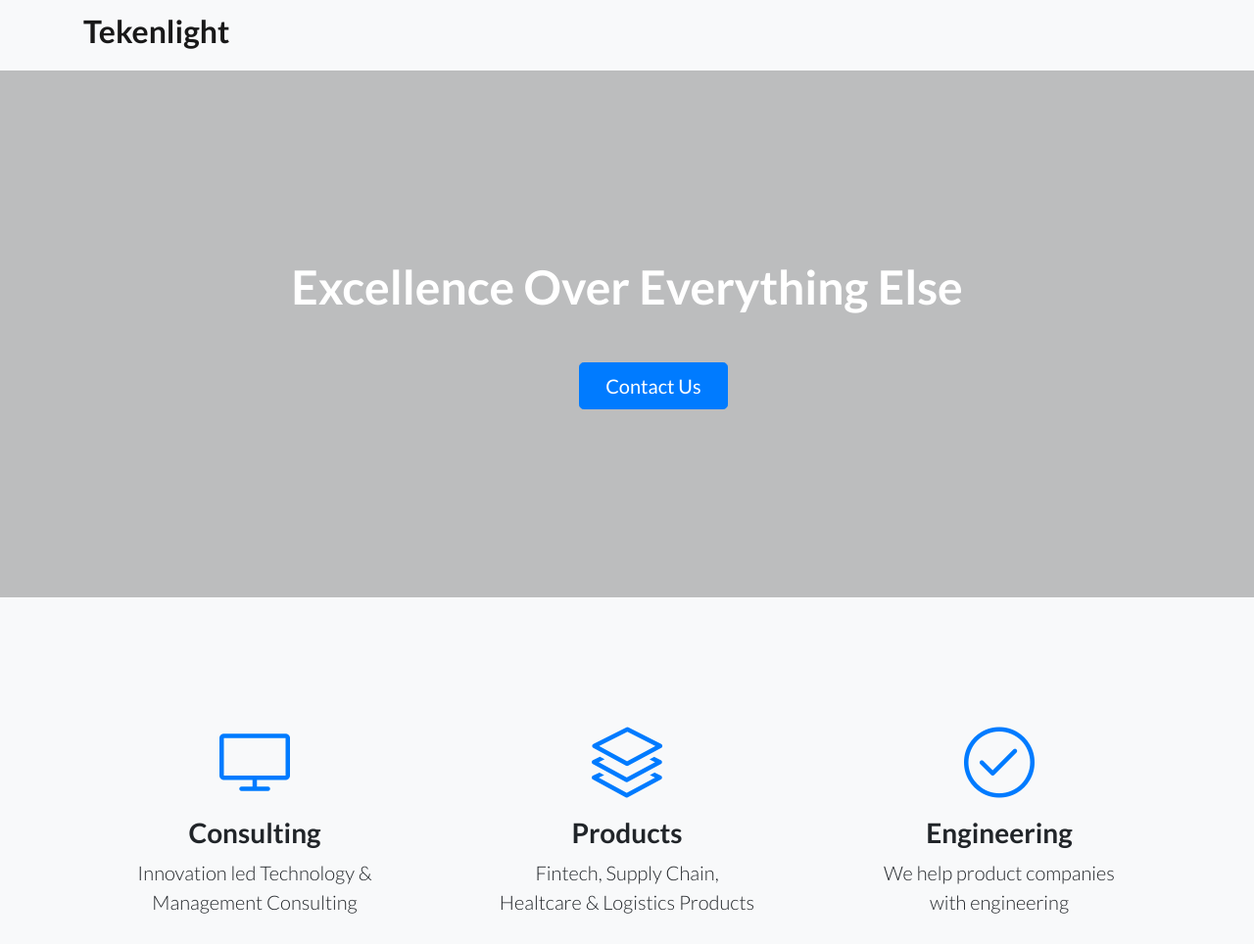
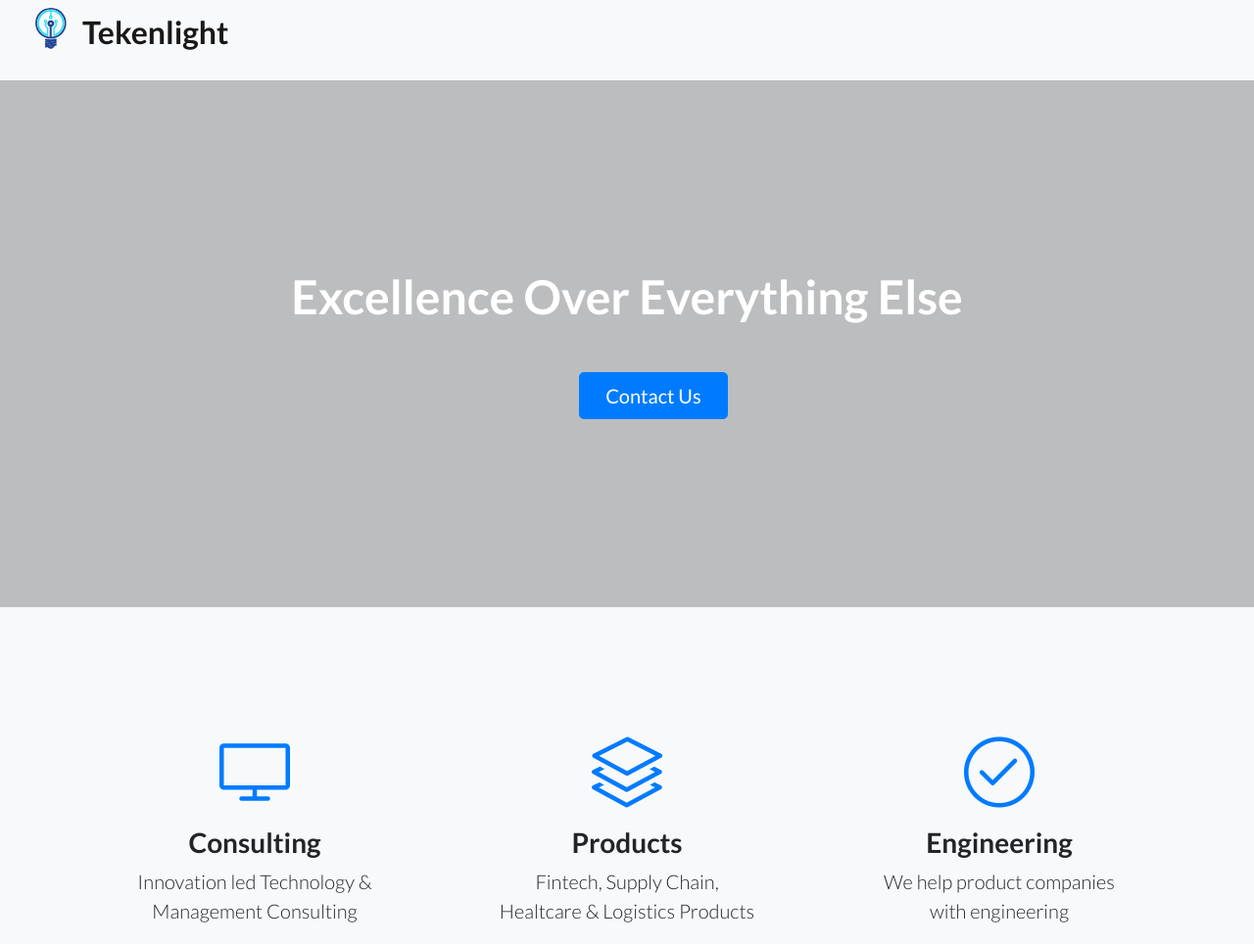
Before and after one commit to Tekenlight/tekenlight.com, a website: page index.html in a window 1280 px wide. Shown: the top 964 px of the page at 98% size. Drawn offline with Linux system fonts and the light colour scheme; a script that the page names is missing.

Commit message:
Added logo

```diff
--- a/index.html
+++ b/index.html
@@ -27,10 +27,18 @@
 
   <!-- Navigation -->
   <nav class="navbar navbar-light bg-light static-top">
-    <div class="container">
-      <!-- <img class="img-fluid rounded-circle mb-3" src="img/logo.jpg" alt=""> -->
-      <a class="navbar-brand" href="#"><h2>Tekenlight</h2></a>
-      <!-- <a class="btn btn-primary" href="#">Sign In</a> -->
+    <div class="container ml-0 mb-0">
+      <ul class="list-inline mb-0 ml-0">
+        <li class="list-inline-item ">
+          <img class="img-fluid rounded-circle mb-4" src="img/tk-logo.png" alt="">
+        </li>
+        <li class="list-inline-item ">
+
+          <a class="navbar-brand" href="#"><h2>Tekenlight</h2></a>
+          <!-- <a class="btn btn-primary" href="#">Sign In</a> -->
+        </li>
+      </ul>
+
     </div>
   </nav>
 
```
Also changed, not shown: README.md, img/tk-logo.jpg (added), img/tk-logo.png (added), 2 other files.
